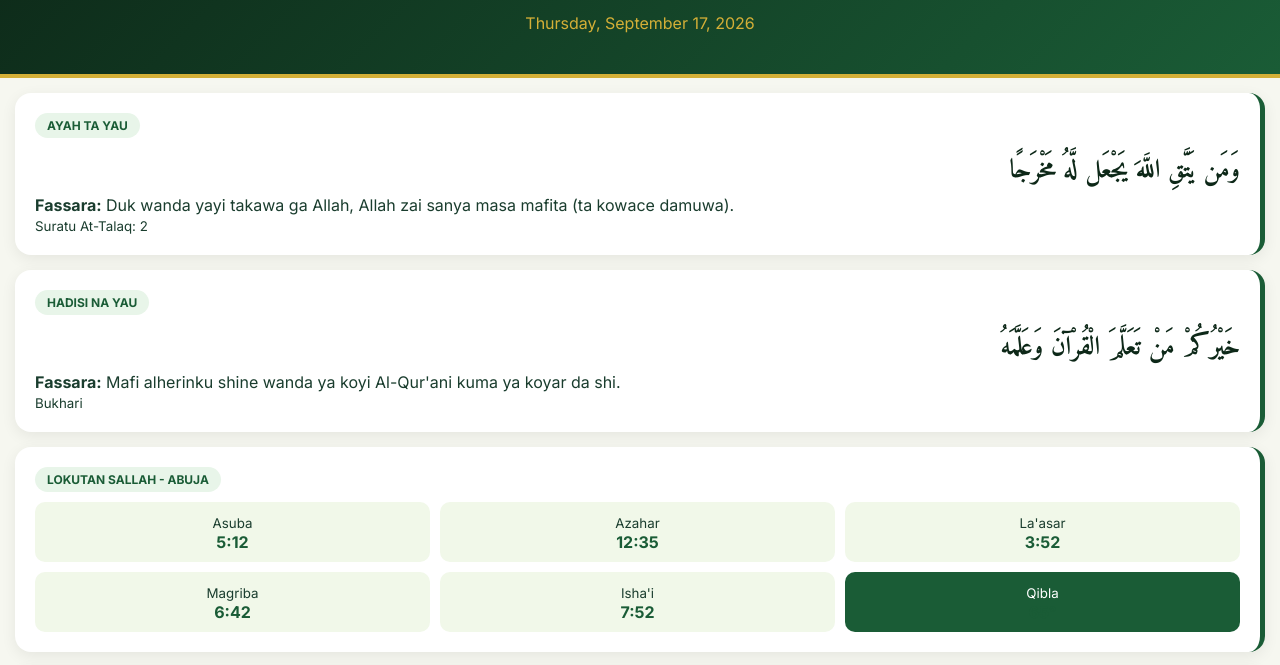
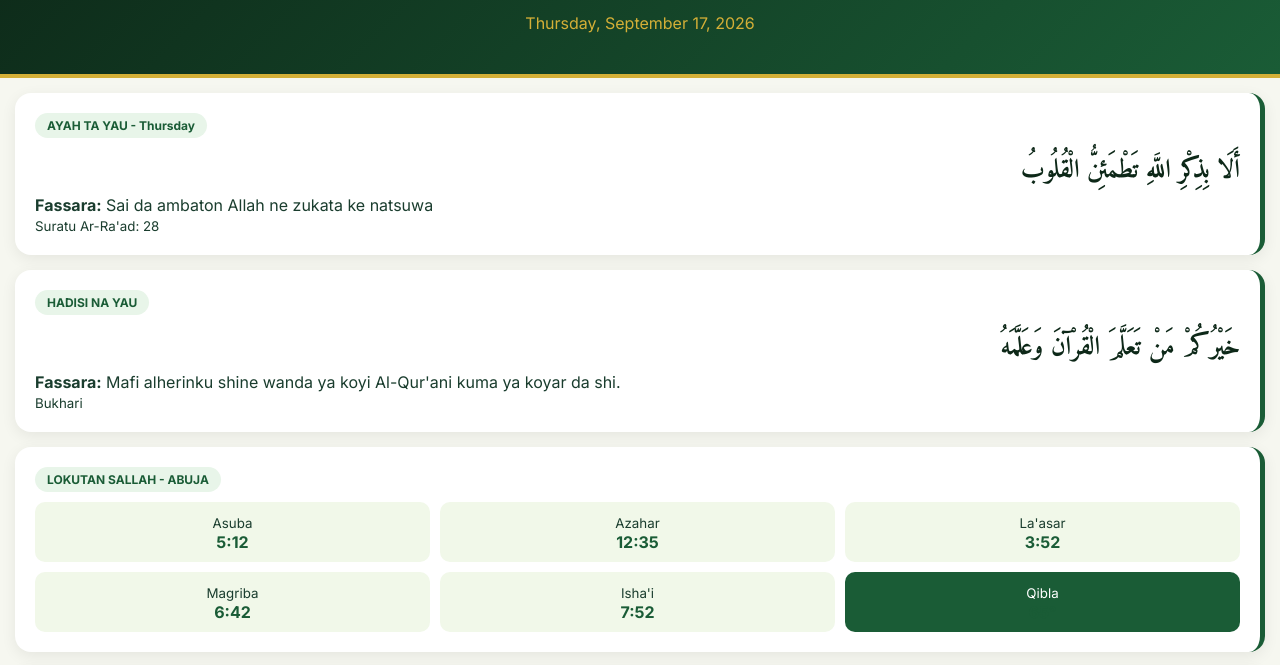
Before and after one commit to Official-Khalipha/khalipha-gaisuwa, a website: page index.html in a window 1280 px wide. Shown: the part 120-785 px from the top of the page. Drawn offline with Linux system fonts and the light colour scheme.

Commit message:
Update Ayah and Hadith sections in index.html

```diff
--- a/index.html
+++ b/index.html
@@ -28,10 +28,10 @@ body{margin:0;font-family:'Inter',sans-serif;background:#f6f7f0;color:#1a3d2e}
 </div>
 
 <div class="card">
-<span class="badge">AYAH TA YAU</span>
-<div class="arabic">وَمَن يَتَّقِ اللَّهَ يَجْعَل لَّهُ مَخْرَجًا</div>
-<div class="hausar"><b>Fassara:</b> Duk wanda yayi takawa ga Allah, Allah zai sanya masa mafita (ta kowace damuwa).</div>
-<small>Suratu At-Talaq: 2</small>
+<span class="badge">AYAH TA YAU - <span id="ranar"></span></span>
+<div class="arabic" id="ayah-ar"></div>
+<div class="hausar"><b>Fassara:</b> <span id="ayah-ha"></span></div>
+<small id="ayah-ref"></small>
 </div>
 
 <div class="card">
@@ -62,16 +62,31 @@ body{margin:0;font-family:'Inter',sans-serif;background:#f6f7f0;color:#1a3d2e}
 </div>
 
 <div style="text-align:center;padding:20px;color:#888">
-
-
-<a href="sallah.html" style="display:block;text-align:center;background:#d4af37;color:#0d2818;padding:15px;border-radius:10px;text-decoration:none;margin:15px;font-weight:bold">📖 Koyi Yadda Ake Sallah Anan</a><p>© 2026 Khalipha Gaisuwa - Domin Islama</p>
+<a href="sallah.html" style="display:block;text-align:center;background:#d4af37;color:#0d2818;padding:15px;border-radius:10px;text-decoration:none;margin:15px;font-weight:bold">📖 Koyi Yadda Ake Sallah Anan</a>
+<p>© 2026 Khalipha Gaisuwa - Domin Islama</p>
 </div>
 
 <script>
 let c=0;
 function tasbih(){c++;document.getElementById('count').innerText=c;if(c%33==0){navigator.vibrate(100);alert('Alhamdulillah! Ka cika 33')}}
 function reset(){c=0;document.getElementById('count').innerText=0}
-document.getElementById('hijri').innerText = new Date().toLocaleDateString('ha-NG',{weekday:'long',year:'numeric',month:'long',day:'numeric'});
+
+const ayahs = [
+  {ar:"وَمَن يَتَّقِ اللَّهَ يَجْعَل لَّهُ مَخْرَجًا", ha:"Duk wanda yayi taqawa, Allah zai sanya masa mafita", ref:"Suratu At-Talaq: 2"},
+  {ar:"إِنَّ مَعَ الْعُسْرِ يُسْرًا", ha:"Lallai tare da tsanani akwai sauki", ref:"Suratu Ash-Sharh: 6"},
+  {ar:"وَذَكِّرْ فَإِنَّ الذِّكْرَىٰ تَنفَعُ الْمُؤْمِنِينَ", ha:"Ka tunatar, tunatarwa tana amfanar muminai", ref:"Suratu Adh-Dhariyat: 55"},
+  {ar:"فَاذْكُرُونِي أَذْكُرْكُمْ", ha:"Ku tuna ni, ni ma zan tuna ku", ref:"Suratu Al-Baqara: 152"},
+  {ar:"أَلَا بِذِكْرِ اللَّهِ تَطْمَئِنُّ الْقُلُوبُ", ha:"Sai da ambaton Allah ne zukata ke natsuwa", ref:"Suratu Ar-Ra'ad: 28"},
+  {ar:"وَتَوَكَّلْ عَلَى اللَّهِ", ha:"Ka dogara ga Allah", ref:"Suratu Al-Ahzab: 3"},
+  {ar:"وَاللَّهُ خَيْرُ الرَّازِقِينَ", ha:"Allah shine mafi alherin masu arzuta", ref:"Suratu Al-Jumu'a: 11"}
+];
+let today = new Date();
+let dayNum = today.getDay();
+document.getElementById("ayah-ar").innerText = ayahs[dayNum].ar;
+document.getElementById("ayah-ha").innerText = ayahs[dayNum].ha;
+document.getElementById("ayah-ref").innerText = ayahs[dayNum].ref;
+document.getElementById("ranar").innerText = today.toLocaleDateString('ha-NG',{weekday:'long'});
+document.getElementById('hijri').innerText = today.toLocaleDateString('ha-NG',{weekday:'long',year:'numeric',month:'long',day:'numeric'});
 </script>
 </body>
-</html>
+  </html>
```
